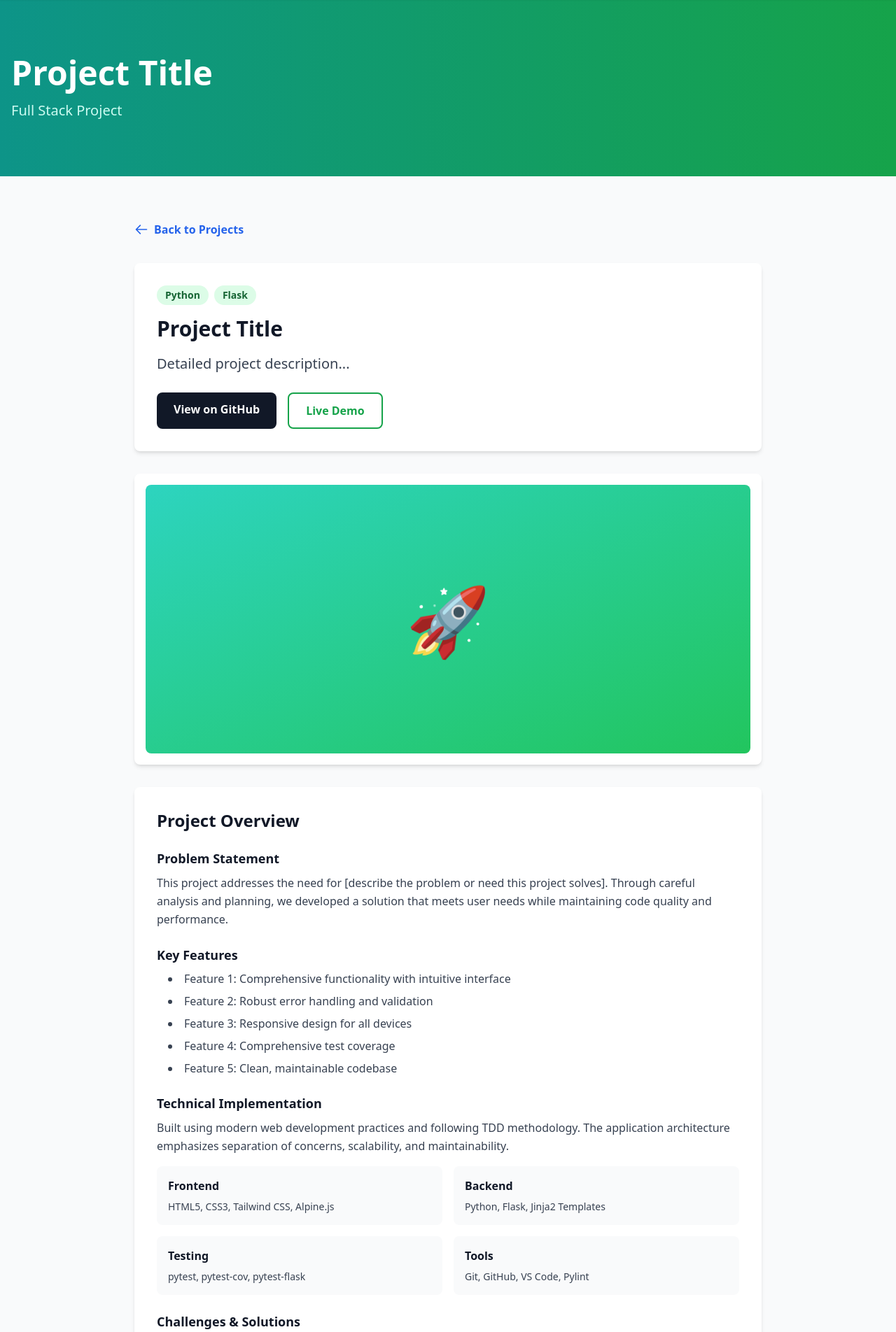
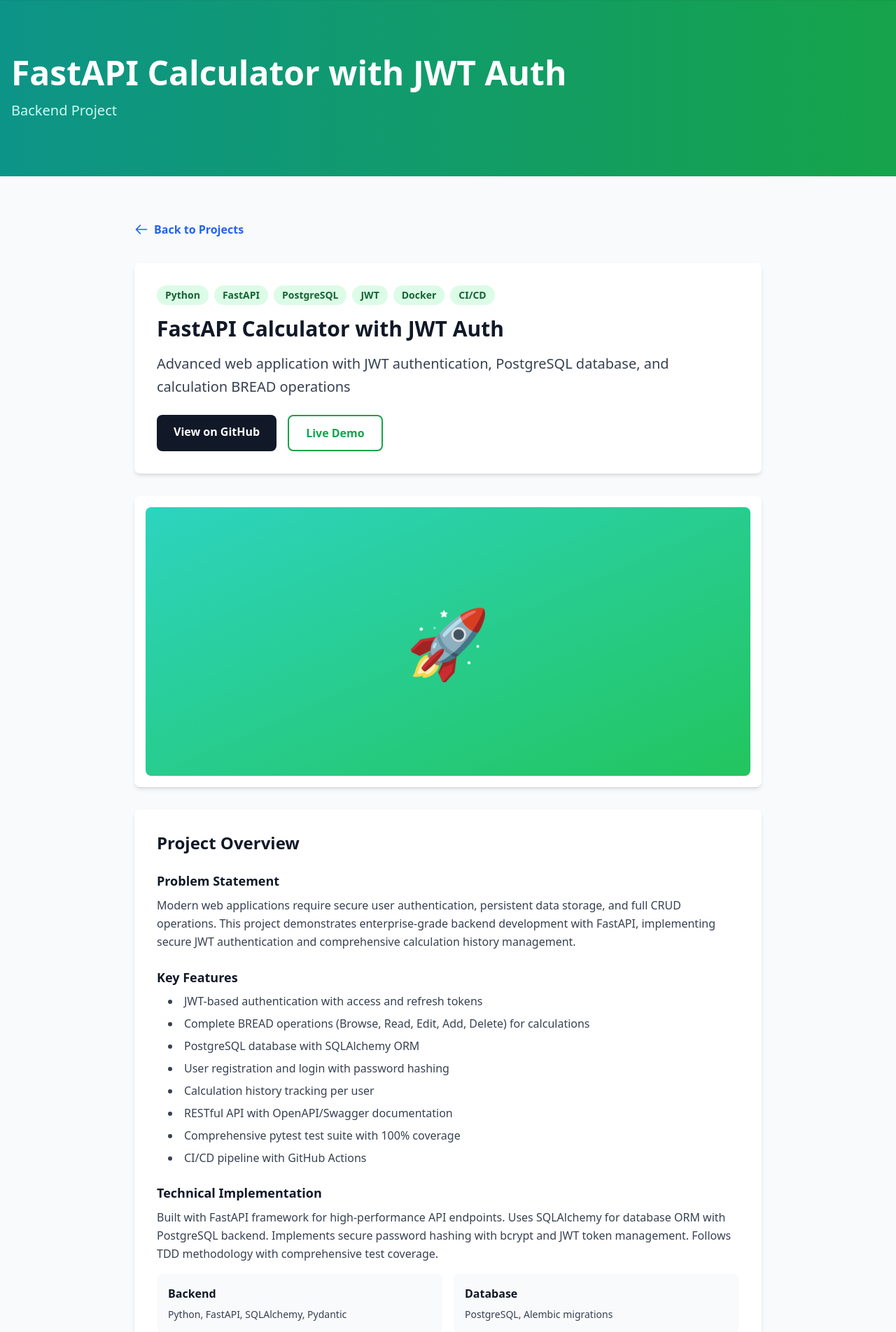
Before and after one commit to NizaJ27/JNN-Portfolio, a Flask app: page /projects/module14 in a window 1280 px wide. Shown: the part 64-1968 px from the top of the page at 70% size. Run offline with Flask 3, Linux system fonts and the light colour scheme; some libraries are stand-ins or nearby versions.

Commit message:
Feature: Add individual detail pages for each project with comprehensive content
- Updated projects.py detail() route with project-specific data for therapy-app, module14, and portfolio
- Added comprehensive project information: problem statements, features, technologies, challenges, results
- Updated project_detail.html template to display real data with conditional rendering
- Linked GitHub repos and live demos for each project
- Added 4 new tests for individual project detail pages and invalid project ID handling
- Maintained 100% test coverage (40 tests passing)

```diff
--- a/app/routes/projects.py
+++ b/app/routes/projects.py
@@ -78,14 +78,108 @@ def detail(project_id):
     Returns:
         Rendered template for project detail
     """
-    # This will be populated from JSON later
-    project = {
-        'id': project_id,
-        'title': 'Project Title',
-        'description': 'Detailed project description...',
-        'tags': ['Python', 'Flask'],
-        'category': 'Full Stack'
+    # Comprehensive project data
+    project_data = {
+        'therapy-app': {
+            'id': 'therapy-app',
+            'title': 'AI Therapy Application',
+            'category': 'Full Stack',
+            'description': 'Mental health support app with AI-powered chatbot using OpenAI API',
+            'tags': ['Python', 'Flask', 'OpenAI', 'Healthcare', 'AI', 'REST API'],
+            'github': 'https://github.com/NizaJ27/IS218-AI-Demo',
+            'demo': 'https://tapp.theratoast.com',
+            'problem_statement': 'Mental health support is often inaccessible due to cost, availability, and stigma. Many individuals need immediate support but face barriers in accessing professional help. This project addresses the need for an accessible, private, and immediate mental health support tool.',
+            'features': [
+                'AI-powered conversational therapy chatbot using OpenAI GPT-4',
+                'Secure user authentication and session management',
+                'Real-time chat interface with contextual understanding',
+                'Privacy-focused architecture with encrypted conversations',
+                'Responsive design for mobile and desktop access',
+                'Sentiment analysis for monitoring user emotional state'
+            ],
+            'technical_implementation': 'Built with Flask backend integrated with OpenAI API for natural language processing. Implements RESTful API architecture for chat interactions. Uses session management for conversation context and user data protection.',
+            'technologies': {
+                'Frontend': 'HTML5, CSS3, Tailwind CSS, JavaScript',
+                'Backend': 'Python, Flask, OpenAI API',
+                'Testing': 'pytest, unittest, API mocking',
+                'Deployment': 'Docker, Caddy, Digital Ocean'
+            },
+            'challenges': 'Key challenges included managing API rate limits, maintaining conversation context across sessions, ensuring user privacy, and creating a natural conversational flow. Implemented caching strategies, session state management, and robust error handling to address these issues.',
+            'results': 'Successfully deployed application providing 24/7 mental health support access. Maintains conversation context across sessions with low latency responses. Positive user feedback on conversational quality and accessibility.'
+        },
+        'module14': {
+            'id': 'module14',
+            'title': 'FastAPI Calculator with JWT Auth',
+            'category': 'Backend',
+            'description': 'Advanced web application with JWT authentication, PostgreSQL database, and calculation BREAD operations',
+            'tags': ['Python', 'FastAPI', 'PostgreSQL', 'JWT', 'Docker', 'CI/CD'],
+            'github': 'https://github.com/NizaJ27/IS218-Module-14',
+            'demo': 'https://calc.theratoast.com',
+            'problem_statement': 'Modern web applications require secure user authentication, persistent data storage, and full CRUD operations. This project demonstrates enterprise-grade backend development with FastAPI, implementing secure JWT authentication and comprehensive calculation history management.',
+            'features': [
+                'JWT-based authentication with access and refresh tokens',
+                'Complete BREAD operations (Browse, Read, Edit, Add, Delete) for calculations',
+                'PostgreSQL database with SQLAlchemy ORM',
+                'User registration and login with password hashing',
+                'Calculation history tracking per user',
+                'RESTful API with OpenAPI/Swagger documentation',
+                'Comprehensive pytest test suite with 100% coverage',
+                'CI/CD pipeline with GitHub Actions'
+            ],
+            'technical_implementation': 'Built with FastAPI framework for high-performance API endpoints. Uses SQLAlchemy for database ORM with PostgreSQL backend. Implements secure password hashing with bcrypt and JWT token management. Follows TDD methodology with comprehensive test coverage.',
+            'technologies': {
+                'Backend': 'Python, FastAPI, SQLAlchemy, Pydantic',
+                'Database': 'PostgreSQL, Alembic migrations',
+                'Security': 'JWT, bcrypt, python-jose',
+                'Testing': 'pytest, pytest-cov, httpx',
+                'DevOps': 'Docker, GitHub Actions, Watchtower'
+            },
+            'challenges': 'Implementing secure JWT token refresh flow, managing database migrations, ensuring test isolation with fixtures, and handling concurrent user sessions. Solved through comprehensive security testing, proper fixture scoping, and transaction management.',
+            'results': 'Production-ready API with 100% test coverage deployed with automated CI/CD. Handles multiple concurrent users with secure authentication. Comprehensive API documentation via OpenAPI. Successfully demonstrates enterprise backend development practices.'
+        },
+        'portfolio': {
+            'id': 'portfolio',
+            'title': 'Personal Portfolio',
+            'category': 'Full Stack',
+            'description': 'This portfolio website built with Flask, Python, and TDD methodology',
+            'tags': ['Python', 'Flask', 'Tailwind CSS', 'Pytest', 'Docker', 'TDD'],
+            'github': 'https://github.com/NizaJ27/JNN-Portfolio',
+            'demo': 'https://theratoast.com',
+            'problem_statement': 'Professional developers need a compelling portfolio to showcase their work, skills, and experience. This portfolio demonstrates full-stack development capabilities, testing methodology, and modern DevOps practices while maintaining clean, maintainable code.',
+            'features': [
+                'Multi-page Flask application with Blueprint routing',
+                'Responsive design with Tailwind CSS',
+                '100% test coverage with 36 comprehensive tests',
+                'Featured projects showcase with live demos',
+                'Business and developer personas highlighting dual expertise',
+                'Contact form with professional inquiry handling',
+                'Dockerized deployment with automated CI/CD',
+                'HTTPS with automatic SSL certificate management'
+            ],
+            'technical_implementation': 'Built using Flask application factory pattern with Blueprint-based routing for modularity. Implements comprehensive pytest test suite following TDD methodology. Uses Jinja2 templating with Tailwind CSS for responsive design. Deployed with Docker, GitHub Actions, and Watchtower for continuous deployment.',
+            'technologies': {
+                'Backend': 'Python 3.13, Flask 3.0, Jinja2',
+                'Frontend': 'Tailwind CSS, Alpine.js, HTML5',
+                'Testing': 'pytest, pytest-cov, pytest-flask',
+                'DevOps': 'Docker, GitHub Actions, Caddy, Watchtower',
+                'Quality': 'pylint, black, 100% test coverage'
+            },
+            'challenges': 'Achieving 100% test coverage, implementing efficient CI/CD pipeline, managing multiple domain configurations with Caddy, and ensuring zero-downtime deployments. Addressed through comprehensive test strategy, proper Docker networking, and automated deployment workflows.',
+            'results': 'Professional portfolio with 100% test coverage successfully deployed at theratoast.com. Automated CI/CD pipeline ensures all tests pass before deployment. Zero-downtime updates via Watchtower. Demonstrates both technical skills and professional presentation.'
+        }
     }
+
+    # Get project data or return 404
+    project = project_data.get(project_id)
+    if not project:
+        # Return to projects page if project not found
+        return render_template(
+            'pages/projects.html',
+            title='Projects | Joshua Nizamudin',
+            projects=list(project_data.values()),
+            categories=['All', 'Full Stack', 'Frontend', 'Backend', 'Data Science'],
+            active_category='all'
+        )
 
     return render_template(
         'pages/project_detail.html',
--- a/app/templates/pages/project_detail.html
+++ b/app/templates/pages/project_detail.html
@@ -39,12 +39,18 @@
             </p>
 
             <div class="flex gap-4">
-                <a href="#" class="px-6 py-3 bg-gray-900 text-white rounded-lg font-semibold hover:bg-gray-800 transition">
+                {% if project.github %}
+                <a href="{{ project.github }}" target="_blank" rel="noopener noreferrer"
+                   class="px-6 py-3 bg-gray-900 text-white rounded-lg font-semibold hover:bg-gray-800 transition">
                     View on GitHub
                 </a>
-                <a href="#" class="px-6 py-3 border-2 border-green-600 text-green-600 rounded-lg font-semibold hover:bg-green-50 transition">
+                {% endif %}
+                {% if project.demo %}
+                <a href="{{ project.demo }}" target="_blank" rel="noopener noreferrer"
+                   class="px-6 py-3 border-2 border-green-600 text-green-600 rounded-lg font-semibold hover:bg-green-50 transition">
                     Live Demo
                 </a>
+                {% endif %}
             </div>
         </div>
 
@@ -60,71 +66,62 @@
             <h3 class="text-2xl font-bold text-gray-900 mb-6">Project Overview</h3>
 
             <div class="space-y-6">
+                {% if project.problem_statement %}
                 <div>
                     <h4 class="text-lg font-semibold text-gray-900 mb-2">Problem Statement</h4>
                     <p class="text-gray-700 leading-relaxed">
-                        This project addresses the need for [describe the problem or need this project solves].
-                        Through careful analysis and planning, we developed a solution that meets user needs
-                        while maintaining code quality and performance.
+                        {{ project.problem_statement }}
                     </p>
                 </div>
+                {% endif %}
 
+                {% if project.features %}
                 <div>
                     <h4 class="text-lg font-semibold text-gray-900 mb-2">Key Features</h4>
                     <ul class="list-disc list-inside text-gray-700 space-y-2 ml-4">
-                        <li>Feature 1: Comprehensive functionality with intuitive interface</li>
-                        <li>Feature 2: Robust error handling and validation</li>
-                        <li>Feature 3: Responsive design for all devices</li>
-                        <li>Feature 4: Comprehensive test coverage</li>
-                        <li>Feature 5: Clean, maintainable codebase</li>
+                        {% for feature in project.features %}
+                        <li>{{ feature }}</li>
+                        {% endfor %}
                     </ul>
                 </div>
+                {% endif %}
 
+                {% if project.technical_implementation %}
                 <div>
                     <h4 class="text-lg font-semibold text-gray-900 mb-2">Technical Implementation</h4>
                     <p class="text-gray-700 leading-relaxed mb-4">
-                        Built using modern web development practices and following TDD methodology.
-                        The application architecture emphasizes separation of concerns, scalability,
-                        and maintainability.
+                        {{ project.technical_implementation }}
                     </p>
+                    {% if project.technologies %}
                     <div class="grid grid-cols-1 md:grid-cols-2 gap-4">
+                        {% for category, tech in project.technologies.items() %}
                         <div class="bg-gray-50 rounded-lg p-4">
-                            <h5 class="font-semibold text-gray-900 mb-2">Frontend</h5>
-                            <p class="text-gray-700 text-sm">HTML5, CSS3, Tailwind CSS, Alpine.js</p>
+                            <h5 class="font-semibold text-gray-900 mb-2">{{ category }}</h5>
+                            <p class="text-gray-700 text-sm">{{ tech }}</p>
                         </div>
-                        <div class="bg-gray-50 rounded-lg p-4">
-                            <h5 class="font-semibold text-gray-900 mb-2">Backend</h5>
-                            <p class="text-gray-700 text-sm">Python, Flask, Jinja2 Templates</p>
-                        </div>
-                        <div class="bg-gray-50 rounded-lg p-4">
-                            <h5 class="font-semibold text-gray-900 mb-2">Testing</h5>
-                            <p class="text-gray-700 text-sm">pytest, pytest-cov, pytest-flask</p>
-                        </div>
-                        <div class="bg-gray-50 rounded-lg p-4">
-                            <h5 class="font-semibold text-gray-900 mb-2">Tools</h5>
-                            <p class="text-gray-700 text-sm">Git, GitHub, VS Code, Pylint</p>
-                        </div>
+                        {% endfor %}
                     </div>
+                    {% endif %}
                 </div>
+                {% endif %}
 
+                {% if project.challenges %}
                 <div>
                     <h4 class="text-lg font-semibold text-gray-900 mb-2">Challenges & Solutions</h4>
                     <p class="text-gray-700 leading-relaxed">
-                        During development, we encountered several technical challenges including
-                        performance optimization, cross-browser compatibility, and test coverage.
-                        Each challenge was addressed through careful research, iterative testing,
-                        and adherence to best practices.
+                        {{ project.challenges }}
                     </p>
                 </div>
+                {% endif %}
 
+                {% if project.results %}
                 <div>
                     <h4 class="text-lg font-semibold text-gray-900 mb-2">Results & Impact</h4>
                     <p class="text-gray-700 leading-relaxed">
-                        The project successfully delivers on its goals with measurable outcomes.
-                        Key metrics include high test coverage, positive user feedback, and
-                        maintainable, scalable architecture ready for future enhancements.
+                        {{ project.results }}
                     </p>
                 </div>
+                {% endif %}
             </div>
         </div>
 
```
Also changed, not shown: tests/test_routes.py (+30 -0 lines).
